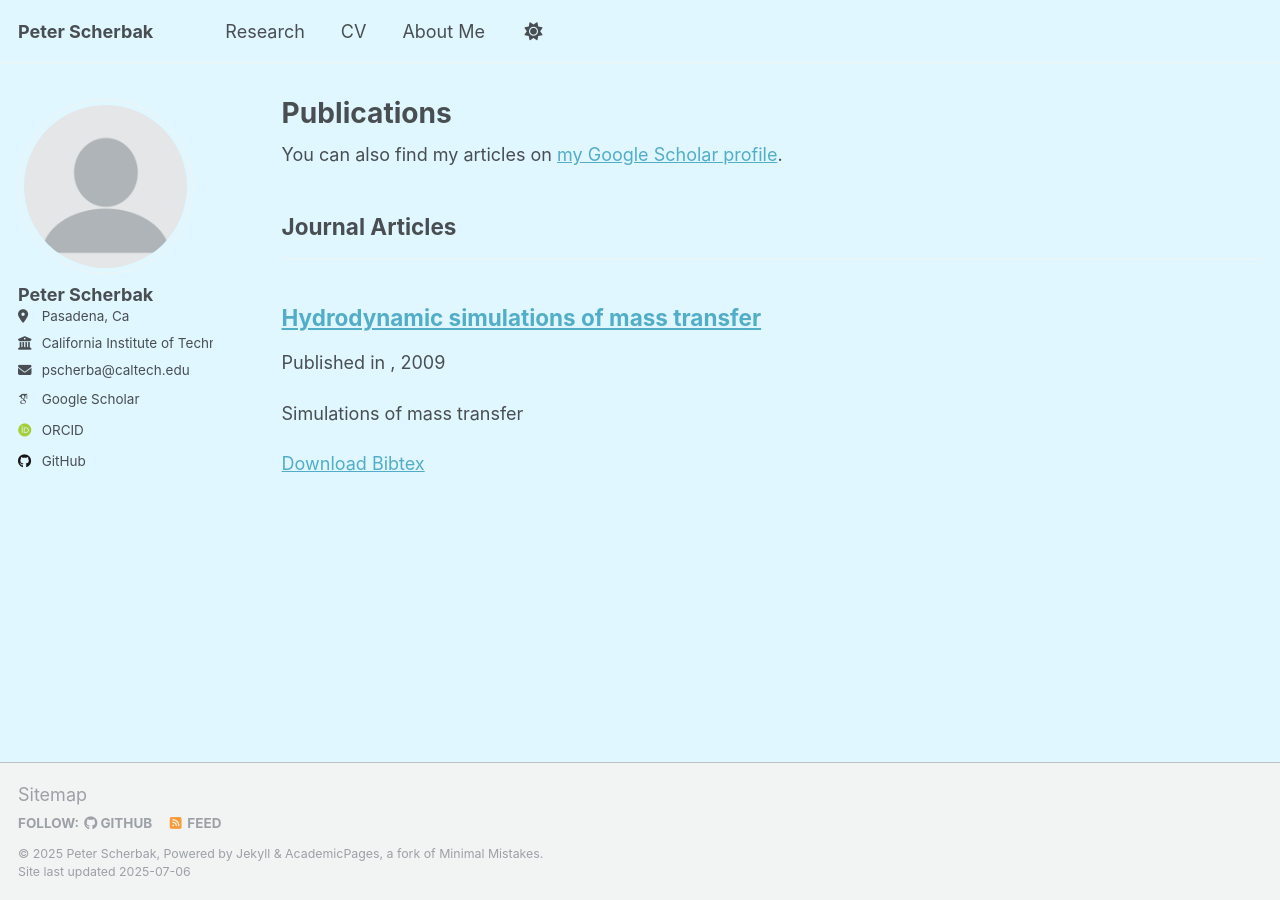
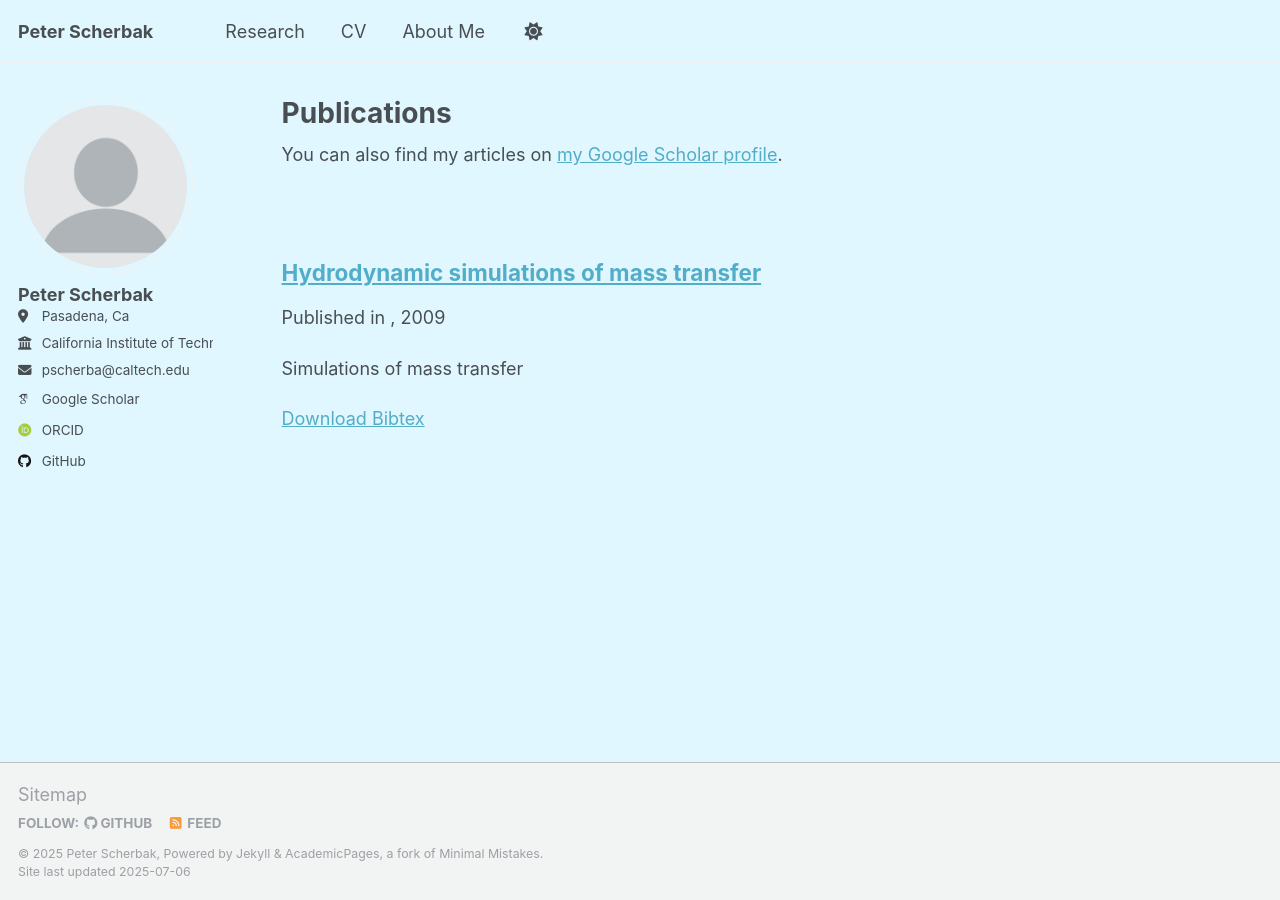
Before and after one commit to peterscherbak/peterscherbak.github.io, a Jekyll site: the page built from _pages/publications.html, in a window 1280 px wide. Built offline with Jekyll 4.4.1, drawn with Linux system fonts in a browser that asks for light colours; some web fonts are replaced; a script that is not in the unit is left out.

Commit message:
Update _config.yml

```diff
--- a/_config.yml
+++ b/_config.yml
@@ -83,7 +83,7 @@ publication_category:
   books:
     title: 'Books'
   manuscripts:
-    title: 'Journal Articles'
+    title: ''
   conferences:
     title: 'Conference Papers'
 
@@ -267,7 +267,7 @@ defaults:
       type: publications
     values:
       layout: single
-      author_profile: false
+      author_profile: true
       share: true
       comments: true
       ###css: "/assets/css/custom.css"
```
